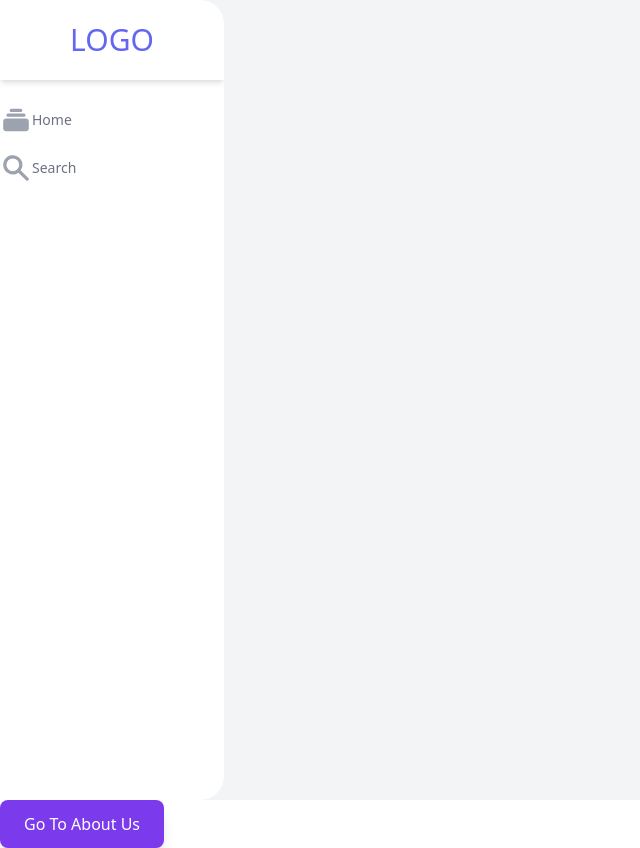
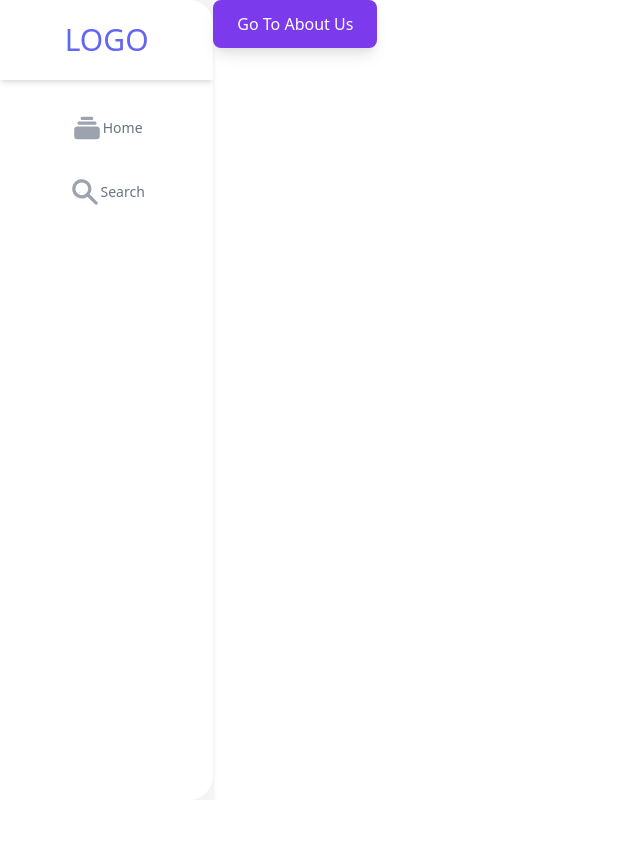
Before and after one commit to Syoongy/mirai, a Vue app: page / in a window 1280 px wide. Shown: the whole page, without its empty margins (0-640 px from the left). After the commit the page ends 800 px from the top, so only its background shows below. Built offline with nearby package versions, Linux system fonts and the light colour scheme.

Commit message:
section off side nav and content

```diff
--- a/src/app.vue
+++ b/src/app.vue
@@ -3,8 +3,8 @@ import SideNav from "./components/Navigation/SideNav.vue";
 </script>
 
 <template>
-  <div>
-    <side-nav></side-nav>
-    <router-view />
+  <div class="flex min-h-full min-w-full">
+    <side-nav class=" w-1/6"></side-nav>
+    <router-view class="w-5/6" />
   </div>
 </template>
--- a/src/components/Navigation/NavItem.vue
+++ b/src/components/Navigation/NavItem.vue
@@ -5,9 +5,11 @@
       class="
         flex flex-row
         items-center
+        justify-center
         h-12
+        my-2
         transform
-        hover:translate-x-2
+        hover:-translate-y-2
         transition-transform
         ease-in
         duration-200
--- a/src/components/Navigation/SideNav.vue
+++ b/src/components/Navigation/SideNav.vue
@@ -3,8 +3,8 @@ import NavItem from "./NavItem.vue";
 import { CollectionIcon, SearchIcon } from "@heroicons/vue/solid";
 </script>
 <template>
-  <div class="min-h-screen flex flex-row bg-gray-100">
-    <div class="flex flex-col w-56 bg-white rounded-r-3xl overflow-hidden">
+  <div class="min-h-screen flex flex-row bg-gray-100 shadow-md">
+    <div class="flex flex-col w-full bg-white rounded-r-3xl overflow-hidden">
       <div class="flex items-center justify-center h-20 shadow-md">
         <h1 class="text-3xl uppercase text-indigo-500">Logo</h1>
       </div>
```
